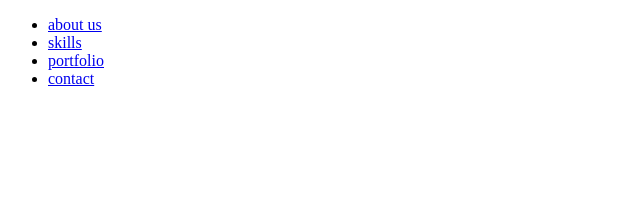
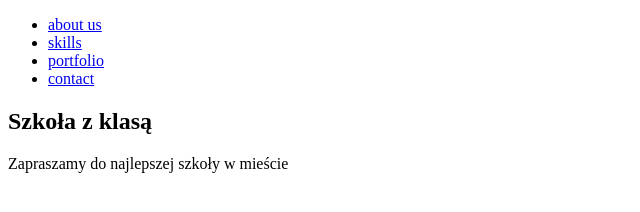
Before and after one commit to obielen91/HTML7, a plain HTML site: page index.html in a window 1280 px wide. Shown: the whole page, without its empty margins (0-640 px from the left). Drawn offline with Linux system fonts and the light colour scheme.

Commit message:
sekcja about us

```diff
--- a/index.html
+++ b/index.html
@@ -17,5 +17,9 @@
         </ul>
     </nav>
 
+    <section>
+        <h1>Szkoła z klasą</h1>
+        <p>Zapraszamy do najlepszej szkoły w mieście</p>
+    </section>
 </body>
 </html>
```
